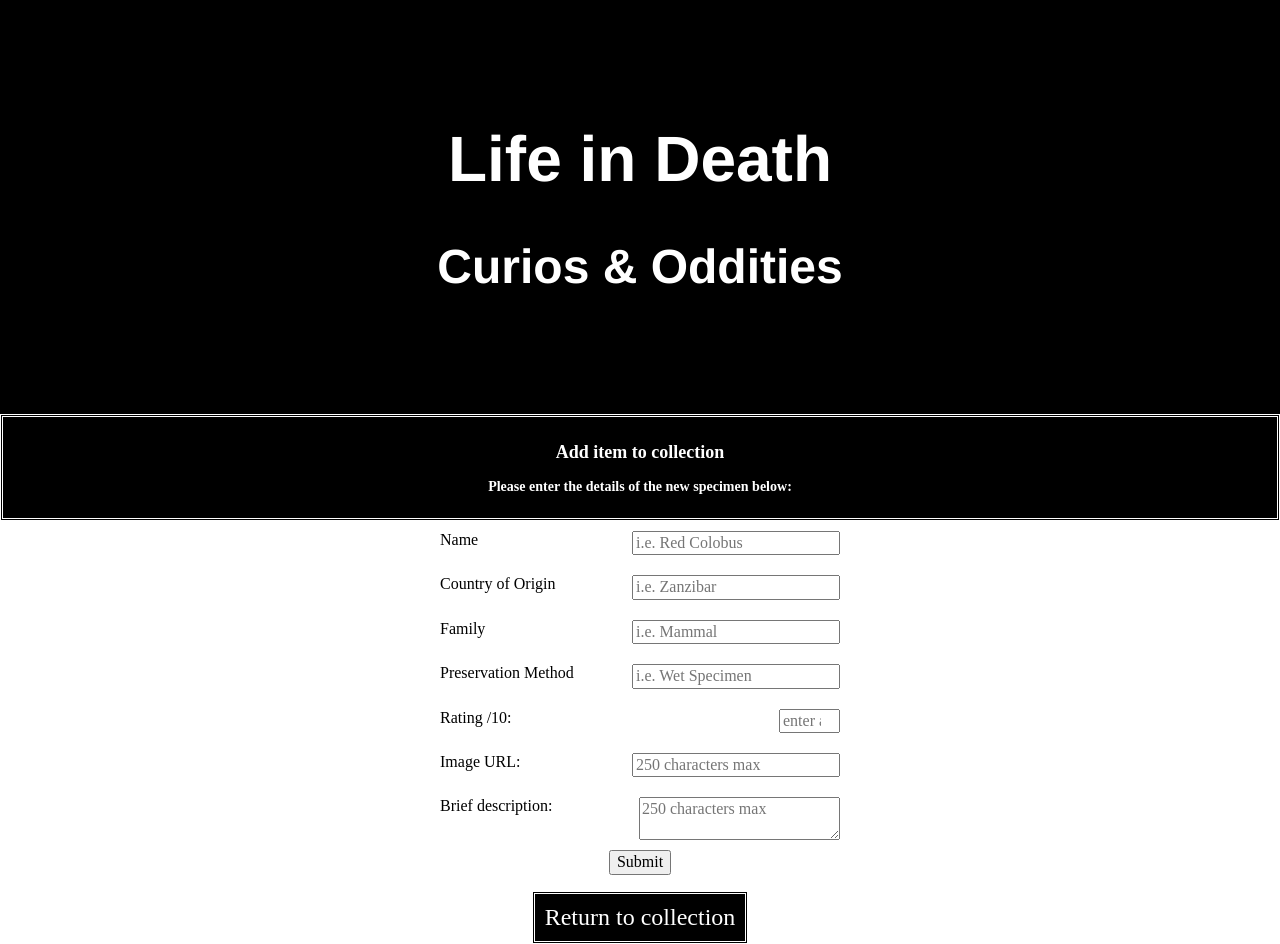
After one commit to mtmgoliath/project2-collectors-app, a PHP site: page /upload-form.php in a window 1280 px wide. The commit adds this page. Run offline with PHP 8.4, Linux system fonts and the light colour scheme.

Commit message:
Db form (#7) (#8)
* got form working and inoputting to db.TODO refining functions

* made function to check input and did success test for it

* styling for form and link from index

```diff
--- /dev/null
+++ b/form-style.css
@@ -0,0 +1,57 @@
+body {
+    font-size: 10px;
+}
+
+form {
+    font-size: 1rem;
+    display: flex;
+    flex-direction: column;
+    align-items: center;
+}
+
+.intro {
+    border-style: double;
+    padding: 10px;
+    text-align: center;
+    font-family: Herculanum;
+    font-size: 0.75rem;
+    text-decoration: none;
+    color: #ffffff;
+    background-color: #000000;
+}
+
+.form-row {
+    display: flex;
+    justify-content: space-between;
+    width: 400px;
+    margin: 10px 0;
+}
+label {
+    margin-right: 2rem;
+}
+
+header {
+    background-color: #000000;
+    color: #ffffff;
+    text-align: center;
+    font-family: Herculanum, Helvetica;
+    font-size: 2rem;
+    padding-top: 5rem;
+    padding-bottom: 5rem;
+}
+
+nav {
+    display: flex;
+    justify-content: center;
+}
+
+nav a {
+    display: flex;
+    border-style: double;
+    padding: 10px;
+    font-family: Herculanum;
+    font-size: 1.5rem;
+    text-decoration: none;
+    color: #ffffff;
+    background-color: #000000;
+}
--- a/index.php
+++ b/index.php
@@ -23,5 +23,8 @@ require_once 'populate-taxidermy-content.php';
 <ul class="collection">
     <? echo populateItems($results);?>
 </ul>
+<nav>
+    <a href="upload-form.php">Add items to collection</a>
+</nav>
 </body
 </html>
--- /dev/null
+++ b/upload-form.php
@@ -0,0 +1,60 @@
+<?php
+session_start();
+if (isset($_POST['item-name'])) {
+    header('location:/project-collectors-app/data-items.php');
+}
+?>
+<html>
+<head>
+    <title>Add to Collection</title>
+    <link rel="stylesheet" type="text/css" href="normalize.css">
+    <link rel="stylesheet" type="text/css" href="form-style.css">
+    <meta name="viewport" content="width=device-width, initial-scale=1">
+</head>
+<body>
+<header>
+    <h1>Life in Death</h1>
+    <h2>Curios & Oddities</h2>
+</header>
+<section class="intro">
+    <h2>Add item to collection</h2>
+    <h3>Please enter the details of the new specimen below:</h3>
+</section>
+<div class="form-container">
+    <form action="data-items.php" method="post" name="upload-form">
+        <div class="form-row">
+            <label for="item-name">Name</label>
+            <input name="item-name" type="text" placeholder="i.e. Red Colobus"/>
+        </div>
+        <div class="form-row">
+            <label for="item-origin">Country of Origin</label>
+            <input name="item-origin" type="text" placeholder="i.e. Zanzibar"/>
+        </div>
+        <div class="form-row">
+            <label for="item-family">Family</label>
+            <input name="item-family" type="text" placeholder="i.e. Mammal"/>
+        </div>
+        <div class="form-row">
+            <label for="item-method">Preservation Method</label>
+            <input name="item-method" type="text" placeholder="i.e. Wet Specimen"/>
+        </div>
+        <div class="form-row">
+            <label for="item-rating">Rating /10:</label>
+            <input name="item-rating" type="number" placeholder="enter a number from 1-10" min="1" max="10"/>
+        </div>
+        <div class="form-row">
+            <label for="item-image">Image URL:</label>
+            <input name="item-image" type="text" placeholder="250 characters max"/>
+        </div>
+        <div class="form-row">
+            <label for="item-description">Brief description:</label>
+            <textarea name="item-description"  placeholder="250 characters max" maxlength="250"></textarea>
+        </div>
+        <input name="submit" type="submit">
+    </form>
+    <nav>
+        <a href="index.php">Return to collection</a>
+    </nav>
+</div>
+</body>
+</html>
```
Also changed, not shown: data-items.php (added, +29 -0 lines), form-functions.php (added, +22 -0 lines), style.css (+17 -1 lines), test/form-functions.php (added, +30 -0 lines).
